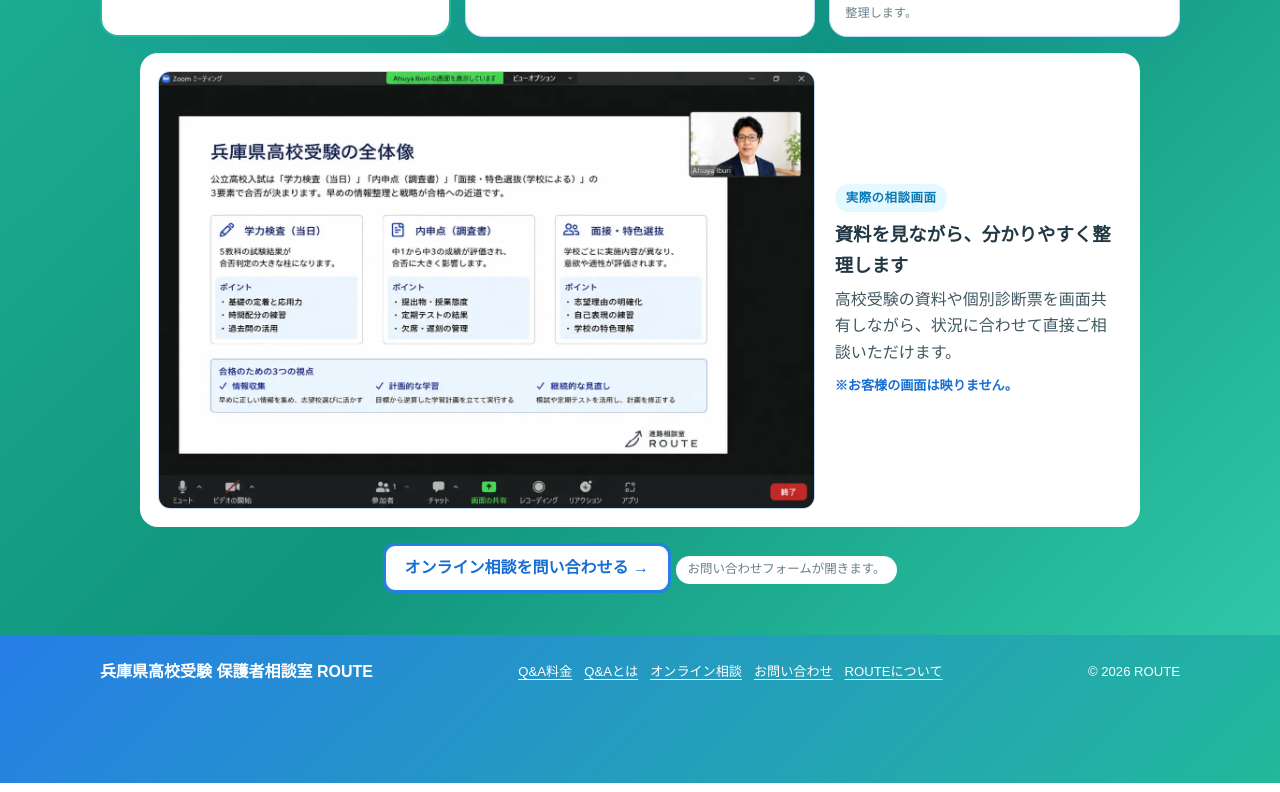
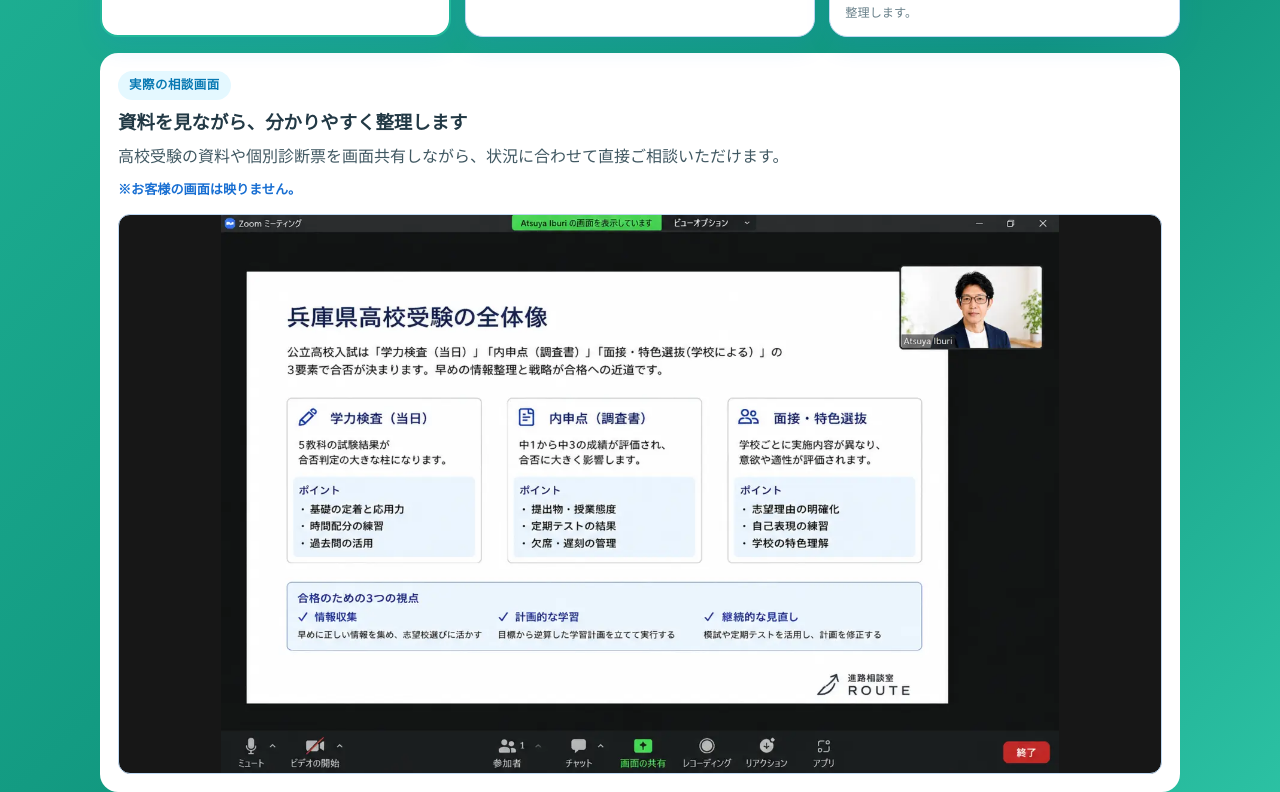
Before and after one commit to jukensoudan-route/jukensoudan-route.github.io, a plain HTML site: page index.html in a window 1280 px wide. Shown: the part 2580-3372 px from the top of the page. Drawn offline with Linux system fonts and the light colour scheme.

Commit message:
Balance consultation panels and move screen description

```diff
--- a/index.html
+++ b/index.html
@@ -727,19 +727,16 @@
         margin-top: 16px;
       }
       .consult-price-action p {
-        display: inline-block;
-        margin: 8px 0 0;
-        padding: 4px 12px;
-        border-radius: 999px;
-        background: #fff;
-        color: var(--muted);
+        display: block;
+        margin: 7px 0 0;
+        padding: 0;
+        border-radius: 0;
+        background: transparent;
+        color: #fff;
       }
       .consult-live-preview {
-        display: grid;
-        grid-template-columns: minmax(0, 1.6fr) minmax(230px, 0.7fr);
-        gap: 20px;
-        align-items: center;
-        margin-top: 16px;
+        display: block;
+        margin: 16px 0 0;
         padding: 16px;
         background: #fff;
         border: 2px solid rgba(255, 255, 255, 0.9);
@@ -748,11 +745,14 @@
       }
       .consult-live-preview img {
         width: 100%;
+        max-height: 560px;
+        object-fit: contain;
+        background: #171717;
         border: 1px solid var(--line);
         border-radius: 12px;
       }
       .consult-live-preview figcaption {
-        margin: 0;
+        margin: 0 0 13px;
       }
       .consult-live-preview h3 {
         margin: 8px 0 6px;
@@ -1315,7 +1315,6 @@
           border-bottom: 1px solid var(--line);
         }
         .consult-live-preview {
-          grid-template-columns: 1fr;
           padding: 12px;
         }
         .consult {
@@ -1590,13 +1589,6 @@
             </figure>
           </div>
           <figure class="consult-live-preview" aria-label="オンライン受験相談の実際の画面">
-            <img
-              src="./assets/online-consultation-screen.webp"
-              width="1400"
-              height="933"
-              loading="lazy"
-              alt="Zoomで資料を画面共有しながら行うオンライン受験相談の画面"
-            />
             <figcaption>
               <span class="eyebrow">実際の相談画面</span>
               <h3>資料を見ながら、分かりやすく整理します</h3>
@@ -1605,6 +1597,13 @@
               </p>
               <p class="privacy-note">※お客様の画面は映りません。</p>
             </figcaption>
+            <img
+              src="./assets/online-consultation-screen.webp"
+              width="1400"
+              height="933"
+              loading="lazy"
+              alt="Zoomで資料を画面共有しながら行うオンライン受験相談の画面"
+            />
           </figure>
           <div class="consult-price-action">
             <a class="btn btn-outline contact-link" href="contact/"
```
